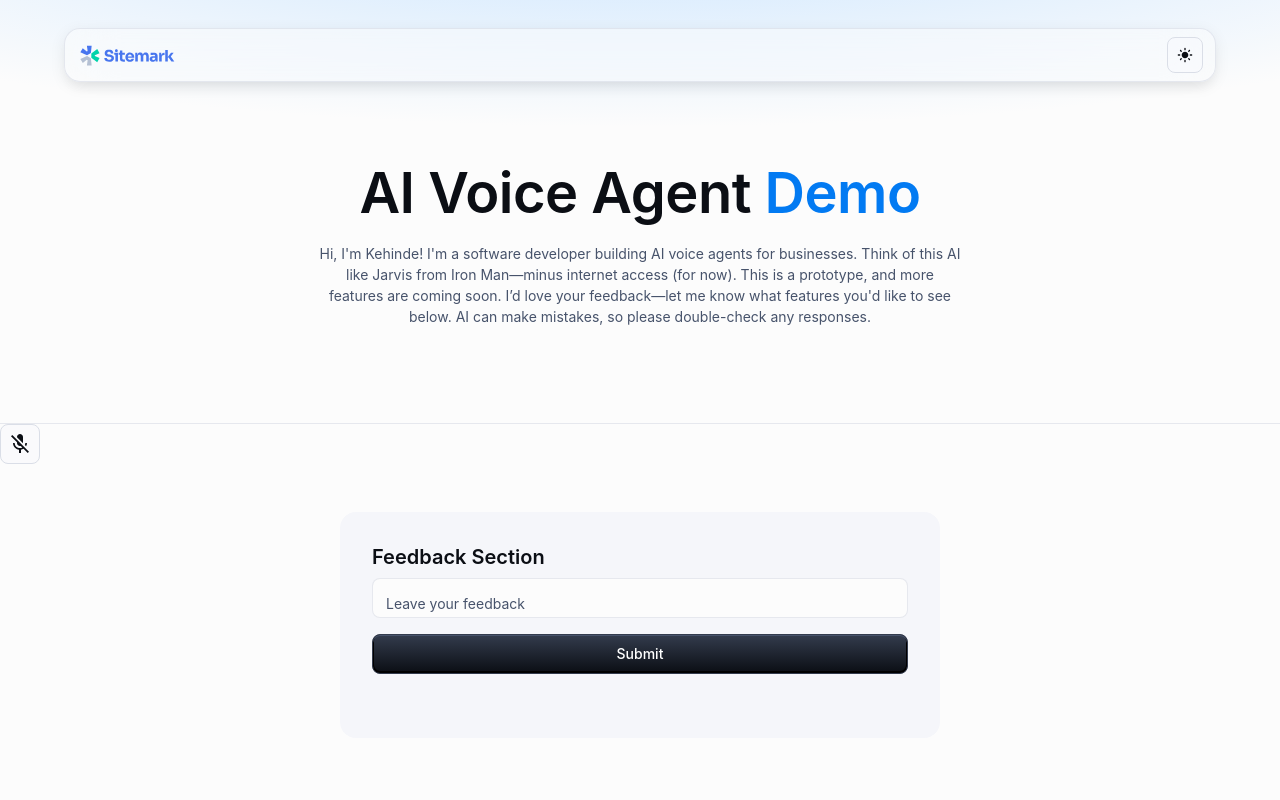
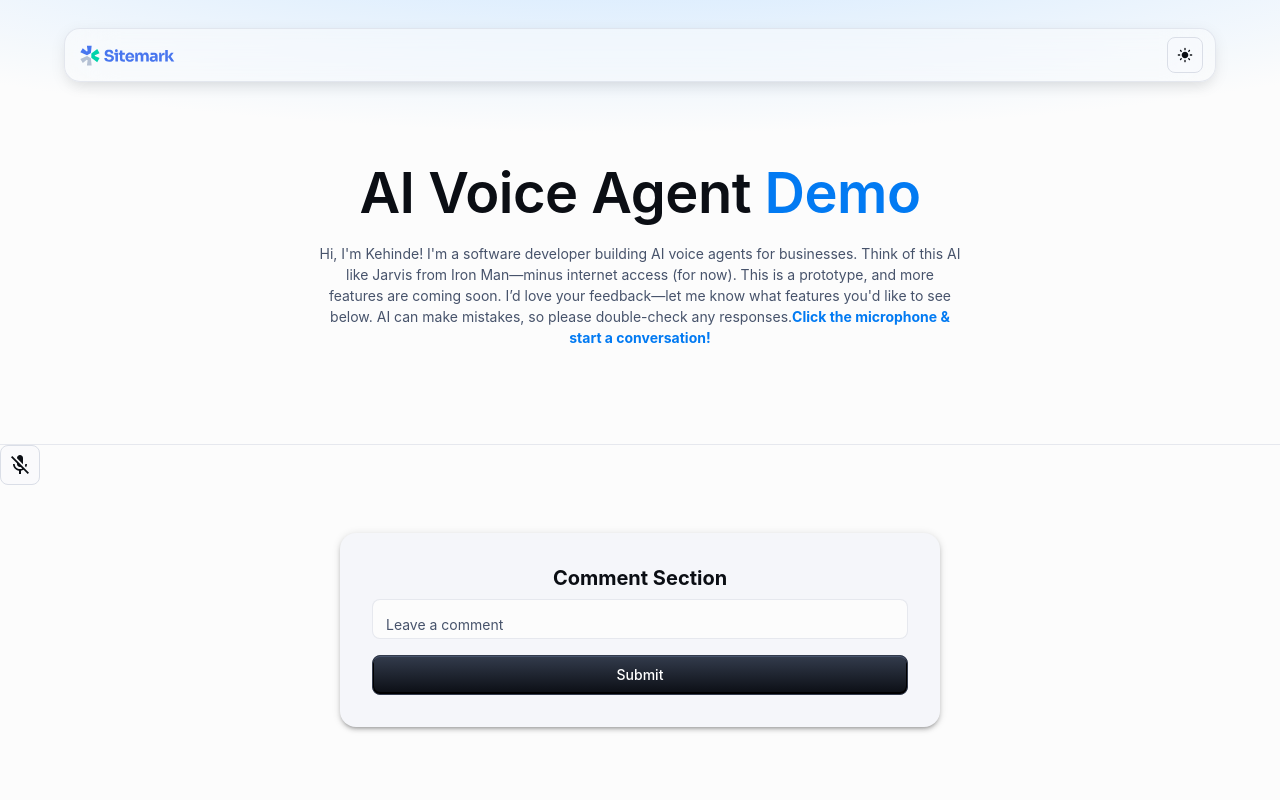
Before and after one commit to KehindeA533/ai-voice-agent_v0.1, a Next.js app: page / in a window 1280 px wide. Shown: the top 800 px of the page. Built offline with nearby package versions, Linux system fonts and the light colour scheme.

Commit message:
UI: changed font color and feedback section to comment section

```diff
--- a/src/app/page.jsx
+++ b/src/app/page.jsx
@@ -5,7 +5,7 @@ import Divider from '@mui/material/Divider';
 import AppTheme from '@/theme/AppTheme';
 import AppAppBar from '@/components/AppAppBar';
 import Hero from '@/components/Hero';
-import FAQ from '@/components/Feedback';
+import Comment from '@/components/Comment';
 import Footer from '@/components/Footer';
 
 export default function Page(props) {
@@ -18,7 +18,7 @@ export default function Page(props) {
        <Divider />
        <AudioWaveform />
         {/* <Divider /> */}
-        <FAQ />
+        <Comment />
         <Footer />
     </AppTheme>
   );
--- /dev/null
+++ b/src/components/Comment.jsx
@@ -0,0 +1,86 @@
+"use client"
+
+import React, { useState } from "react";
+import { Box, TextField, Button, Typography, List, ListItem, ListItemText, Divider } from "@mui/material";
+import { v4 as uuidv4 } from "uuid";
+
+export default function CommentSection({ isDarkMode }) {
+  const [comments, setComments] = useState([]);
+  const [input, setInput] = useState("");
+
+  const handleSubmit = () => {
+    if (input.trim() === "") return;
+
+    const newComment = {
+      id: uuidv4(),
+      message: input,
+      timestamp: new Date().toLocaleString(),
+    };
+
+    setComments([newComment, ...comments]);
+    setInput("");
+  };
+
+  // Handles Enter key press inside TextField
+  const handleKeyDown = (event) => {
+    if (event.key === "Enter") {
+      event.preventDefault(); // Prevents new line in the input field
+      handleSubmit();
+    }
+  };
+
+  return (
+    <Box
+      sx={{
+        width: "100%",
+        maxWidth: 600,
+        mx: "auto",
+        mt: 6,
+        p: 4,
+        bgcolor: "background.paper",
+        borderRadius: 2,
+        boxShadow: 3
+      }}
+    >
+      <Typography variant="h5" gutterBottom sx={{ fontWeight: "bold", textAlign: "center" }}>
+        Comment Section
+      </Typography>
+
+      <TextField
+        label="Leave a comment"
+        variant="outlined"
+        fullWidth
+        value={input}
+        onChange={(e) => setInput(e.target.value)}
+        onKeyDown={handleKeyDown}  // <-- Added this line
+        sx={{ mb: 2 }}
+      />
+
+      <Button variant="contained" color="primary" onClick={handleSubmit} fullWidth>
+        Submit
+      </Button>
+
+      {comments.length > 0 && (
+        <List sx={{ mt: 3 }}>
+          {comments.map((item, index) => (
+            <React.Fragment key={item.id}>
+              <ListItem
+                sx={{
+                  bgcolor: isDarkMode ? 'primary.light' : 'primary.main',
+                  color: "black",
+                  borderRadius: 1,
+                }}
+              >
+                <ListItemText
+                  primary={item.message}
+                  secondary={`Posted on: ${item.timestamp}`}
+                />
+              </ListItem>
+              {index < comments.length - 1 && <Divider />}
+            </React.Fragment>
+          ))}
+        </List>
+      )}
+    </Box>
+  );
+}
--- a/src/components/Feedback.jsx
+++ /dev/null
@@ -1,50 +0,0 @@
-"use client"
-
-import React, { useState } from "react";
-import { Box, TextField, Button, Typography, List, ListItem, ListItemText } from "@mui/material";
-import { v4 as uuidv4 } from "uuid";
-
-export default function FeedBack() {
-  const [feedback, setFeedback] = useState([]);
-  const [input, setInput] = useState("");
-
-  const handleSubmit = () => {
-    if (input.trim() === "") return;
-
-    const newFeedback = {
-      id: uuidv4(),
-      message: input,
-      timestamp: new Date().toLocaleString(),
-    };
-
-    setFeedback([newFeedback, ...feedback]);
-    setInput("");
-  };
-
-  return (
-    <Box sx={{ width: "100%", maxWidth: 600, mx: "auto", mt: 6, p: 4, bgcolor: "background.paper", borderRadius: 2 }}>
-      <Typography variant="h5" gutterBottom>
-        Feedback Section
-      </Typography>
-      <TextField
-        label="Leave your feedback"
-        variant="outlined"
-        fullWidth
-        value={input}
-        onChange={(e) => setInput(e.target.value)}
-        sx={{ mb: 2 }}
-      />
-      <Button variant="contained" color="primary" onClick={handleSubmit} fullWidth>
-        Submit
-      </Button>
-
-      <List sx={{ mt: 2 }}>
-        {feedback.map((item) => (
-          <ListItem key={item.id} sx={{ bgcolor: "grey.100", mb: 1, borderRadius: 1 }}>
-            <ListItemText primary={item.message} secondary={`Posted on: ${item.timestamp}`} />
-          </ListItem>
-        ))}
-      </List>
-    </Box>
-  );
-}
--- a/src/components/Hero.jsx
+++ b/src/components/Hero.jsx
@@ -74,7 +74,18 @@ export default function Hero() {
             I'm a software developer building AI voice agents for businesses. Think of this AI like Jarvis from Iron Man—minus internet access (for now).
             This is a prototype, and more features are coming soon. I’d love your feedback—let me know what features you'd like to see below.
             AI can make mistakes, so please double-check any responses.
+            <Typography
+              component="span"
+              sx={{
+                fontSize: 'inherit',
+                color: isDarkMode ? 'primary.light' : 'primary.main', // Match "Demo" color
+                fontWeight: 'bold',
+              }}
+            >
+              Click the microphone & start a conversation!
+            </Typography>
           </Typography>
+
           {/* REMOVE DO NOT NEED  */}
           {/* <Stack
             direction={{ xs: 'column', sm: 'row' }}
```
Also changed, not shown: realtimeAPI/server.js (deleted, +0 -53 lines), src/components/AudioWaveform.jsx (+21 -15 lines), 1 other file (tests, documents, lock files or other folders).
